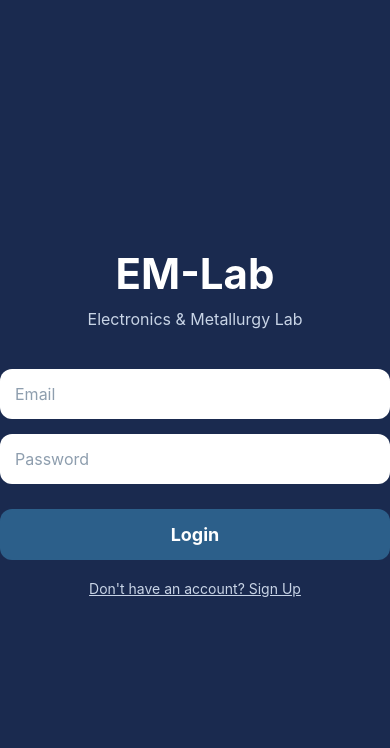
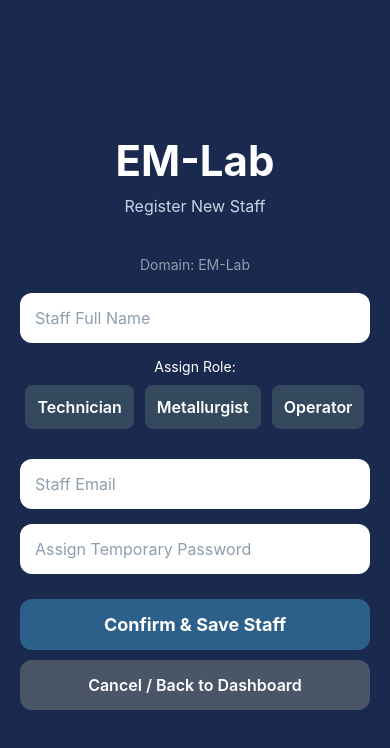
Before and after one commit to silverna-creator/UNAM-I3691CP-buildtech-innovators-EM-lab, a React Native app: screen / in a window 390 px wide. Shown: the top 748 px of the page. Built offline with nearby package versions, Linux system fonts and the light colour scheme.

Commit message:
feat: implement multi-user registration flow for Admin dashboard

```diff
--- a/App.js
+++ b/App.js
@@ -1,5 +1,5 @@
 import React, { useState } from 'react';
-import { View, Text, TextInput, TouchableOpacity, StyleSheet, Alert, ScrollView, SafeAreaView } from 'react-native';
+import { View, Text, TextInput, TouchableOpacity, StyleSheet, Alert, ScrollView, SafeAreaView, KeyboardAvoidingView, Platform } from 'react-native';
 
 import { initializeApp } from "firebase/app";
 import { getAuth, createUserWithEmailAndPassword, signInWithEmailAndPassword } from "firebase/auth";
@@ -21,7 +21,7 @@ const auth = getAuth(app);
 const db = getFirestore(app);
 
 export default function App() {
-  const [screen, setScreen] = useState('login');
+  const [screen, setScreen] = useState('signup');
   const [email, setEmail] = useState('');
   const [password, setPassword] = useState('');
   const [confirmPassword, setConfirmPassword] = useState('');
@@ -29,52 +29,64 @@ export default function App() {
   const [companyName, setCompanyName] = useState('');
   const [role, setRole] = useState('');
 
-  const handleLogin = () => {
+  const handleLogin = async () => {
     if (!email || !password) {
       Alert.alert('Error', 'Please enter email and password');
       return;
     }
 
-    // TEMPORARY LOGIC: This "fakes" a database check
-    // If you type "admin" in the email box, it sets the role to Admin!
-    if (email.toLowerCase().includes('admin')) {
-      setRole('Admin');
-    } else if (email.toLowerCase().includes('tech')) {
-      setRole('Lab Technician');
-    } else if (email.toLowerCase().includes('op')) {
-      setRole('Furnace Operator');
-    } else if (email.toLowerCase().includes('metal')) {
-      setRole('Metallurgist');
+    try {
+      // Log the user in
+      const userCredential = await signInWithEmailAndPassword(auth, email, password);
+      const user = userCredential.user;
+
+      // Fetch their Role from the database
+      const userDoc = await getDoc(doc(db, "users", user.uid));
+
+      if (userDoc.exists()) {
+        const userData = userDoc.data();
+        setRole(userData.role); // This sets the role (Metallurgist, Admin, etc.)
+        setFullName(userData.fullName);
+        setCompanyName(userData.company);
+        setScreen('dashboard');
       }
-
-    setScreen('dashboard');
+    } catch (error) {
+      Alert.alert('Login Error', 'Invalid email or password');
+    }
   };
 
   const handleSignup = async () => {
-    // 1. Basic validation
+    // 1. Validation
     if (!email || !password || !fullName || !role) {
-      Alert.alert('Error', 'Please fill in all fields');
+      Alert.alert('Error', 'Please fill in all fields for the new staff member.');
       return;
     }
 
     try {
-      // 2. Create the user in Firebase Auth
+      // 2. Create the account
       const userCredential = await createUserWithEmailAndPassword(auth, email, password);
       const user = userCredential.user;
 
-      // 3. Save the extra details (Role & Company) to Firestore database
+      // 3. Save to Database
       await setDoc(doc(db, "users", user.uid), {
         fullName: fullName,
         company: companyName,
         role: role,
         email: email,
-        createdAt: new Date()
       });
 
-      Alert.alert('Success', 'Account created and role saved!');
-      setScreen('login');
+      // 4. SUCCESS: Reset fields and STAY on this screen
+      Alert.alert('Success', `${fullName} added to ${companyName}. You can now register another person.`);
+
+      // Clear the inputs for the next entry
+      setFullName('');
+      setEmail('');
+      setPassword('');
+      setRole('');
+      // NOTE: We do NOT call setScreen here, so the Admin stays on the Signup page.
+
     } catch (error) {
-      Alert.alert('Signup Error', error.message);
+      Alert.alert('Registration Error', error.message);
     }
   };
 
@@ -90,6 +102,12 @@ export default function App() {
           <View style={styles.roleBox}>
             <Text style={styles.roleTitle}>Admin Dashboard</Text>
             <TouchableOpacity style={styles.roleButton}><Text style={styles.buttonText}>Manage Users</Text></TouchableOpacity>
+            <TouchableOpacity
+      style={styles.roleButton}
+      onPress={() => setScreen('signup')}
+    >
+      <Text style={styles.buttonText}>Register New Staff</Text>
+    </TouchableOpacity>
             <TouchableOpacity style={styles.roleButton}><Text style={styles.buttonText}>View Lab Reports</Text></TouchableOpacity>
           </View>
         )}
@@ -156,37 +174,42 @@ export default function App() {
   if (screen === 'signup') {
     return (
       <SafeAreaView style={styles.container}>
+        <KeyboardAvoidingView
+          behavior={Platform.OS === 'ios' ? 'padding' : 'height'}
+          style={{ flex: 1 }}
+        >
           <ScrollView contentContainerStyle={styles.scrollContainer}>
             <Text style={styles.title}>EM-Lab</Text>
-          <Text style={styles.subtitle}>Create an Account</Text>
+            <Text style={styles.subtitle}>Register New Staff</Text>
+            <Text style={{color: '#8e9eae', textAlign: 'center', marginBottom: 20}}>
+              Domain: {companyName || 'EM-Lab'}
+            </Text>
 
             <TextInput
               style={styles.input}
-            placeholder="Full Name"
+              placeholder="Staff Full Name"
               placeholderTextColor="#8e9eae"
               value={fullName}
               onChangeText={setFullName}
             />
 
-          <TextInput
-            style={styles.input}
-            placeholder="Company Name"
-            placeholderTextColor="#8e9eae"
-            value={companyName}
-            onChangeText={setCompanyName}
-          />
+            {/* ROLE SELECTION */}
+            <Text style={{color: '#fff', marginBottom: 10, textAlign: 'center'}}>Assign Role:</Text>
+            <View style={{ flexDirection: 'row', justifyContent: 'space-around', marginBottom: 20 }}>
+              {['Technician', 'Metallurgist', 'Operator'].map((r) => (
+                <TouchableOpacity
+                  key={r}
+                  style={[styles.roleButton, role === r && { backgroundColor: '#3498db' }]}
+                  onPress={() => setRole(r)}
+                >
+                  <Text style={styles.buttonText}>{r}</Text>
+                </TouchableOpacity>
+              ))}
+            </View>
 
             <TextInput
               style={styles.input}
-            placeholder="Role (e.g. Admin/Staff)"
-            placeholderTextColor="#8e9eae"
-            value={role}
-            onChangeText={setRole}
-          />
-
-          <TextInput
-            style={styles.input}
-            placeholder="Email"
+              placeholder="Staff Email"
               placeholderTextColor="#8e9eae"
               value={email}
               onChangeText={setEmail}
@@ -195,30 +218,27 @@ export default function App() {
 
             <TextInput
               style={styles.input}
-            placeholder="Password"
+              placeholder="Assign Temporary Password"
               placeholderTextColor="#8e9eae"
               value={password}
               onChangeText={setPassword}
               secureTextEntry
             />
 
-          <TextInput
-            style={styles.input}
-            placeholder="Confirm Password"
-            placeholderTextColor="#8e9eae"
-            value={confirmPassword}
-            onChangeText={setConfirmPassword}
-            secureTextEntry
-          />
-
             <TouchableOpacity style={styles.loginButton} onPress={handleSignup}>
-            <Text style={styles.loginButtonText}>Register</Text>
+              <Text style={styles.loginButtonText}>Confirm & Save Staff</Text>
             </TouchableOpacity>
 
-          <TouchableOpacity onPress={() => setScreen('login')}>
-            <Text style={styles.switchText}>Already have an account? Login</Text>
+            {/* THE FIX: This now points exactly to your Dashboard state */}
+            <TouchableOpacity
+              style={[styles.button, {marginTop: 10, backgroundColor: '#4a5568'}]}
+              onPress={() => setScreen('dashboard')}
+            >
+              <Text style={styles.buttonText}>Cancel / Back to Dashboard</Text>
             </TouchableOpacity>
+
           </ScrollView>
+        </KeyboardAvoidingView>
       </SafeAreaView>
     );
   }
@@ -248,10 +268,6 @@ export default function App() {
 
       <TouchableOpacity style={styles.loginButton} onPress={handleLogin}>
         <Text style={styles.loginButtonText}>Login</Text>
-      </TouchableOpacity>
-
-      <TouchableOpacity onPress={() => setScreen('signup')}>
-        <Text style={styles.switchText}>Don't have an account? Sign Up</Text>
       </TouchableOpacity>
       </View>
   );
```
Also changed, not shown: 1 other file (tests, documents, lock files or other folders). Lines whose indentation alone changed are shown as unchanged.
